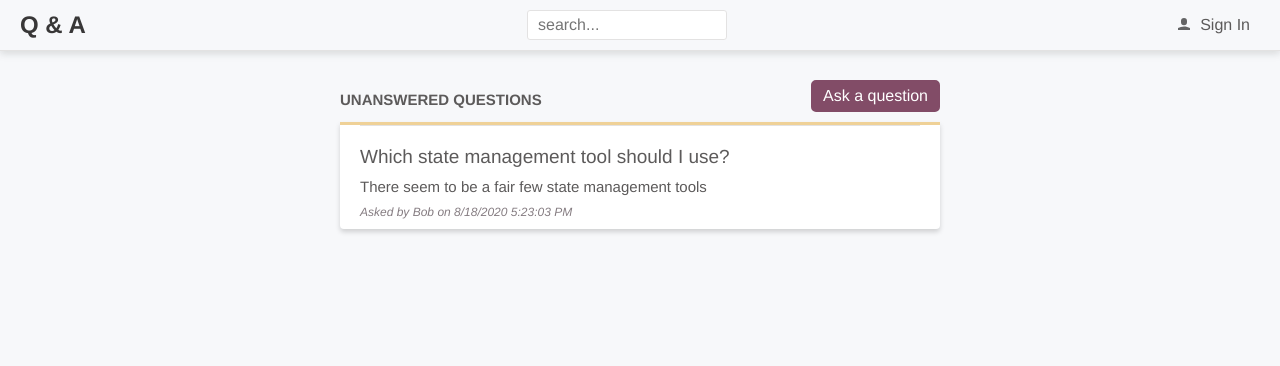
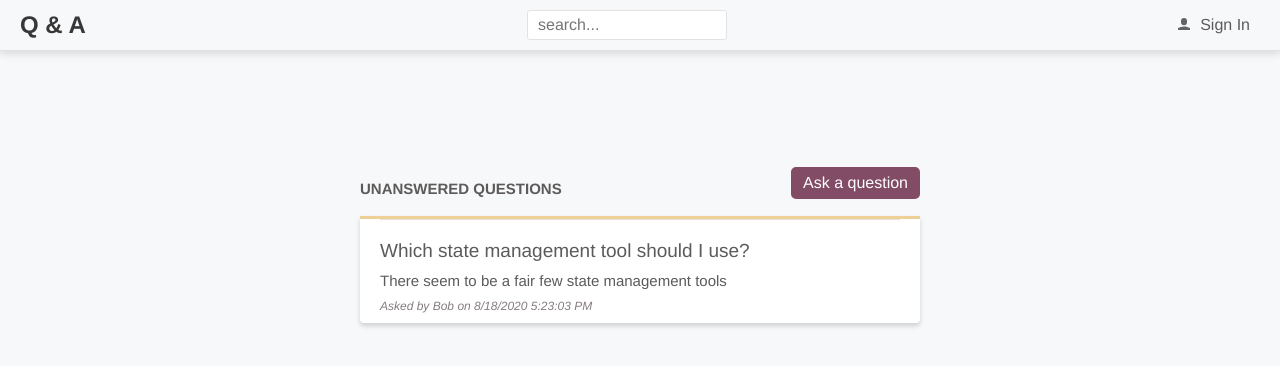
Before and after one commit to KorobetskayaAA/QandA, a React (Create React App) app in the folder frontend/: page / in a window 1280 px wide. Shown: the top 366 px of the page. Built offline with nearby package versions, Linux system fonts and the light colour scheme.

Commit message:
Page and title template

```diff
--- a/frontend/src/HomePage.tsx
+++ b/frontend/src/HomePage.tsx
@@ -4,8 +4,11 @@
 import { PrimaryButton } from './Styles';
 import { QuestionList } from './QuestionList';
 import { getUnansweredQuestions } from './QuestionsData';
+import { Page } from './Page';
+import { PageTitle } from './PageTitle';
 
 export const HomePage = () => (
+  <Page>
     <div
       css={css`
         margin: 50px auto 20px auto;
@@ -29,10 +32,11 @@
             text-transform: uppercase;
           `}
         >
-        Unanswered Questions
+          <PageTitle>Unanswered Questions</PageTitle>
         </h2>
         <PrimaryButton>Ask a question</PrimaryButton>
       </div>
       <QuestionList data={getUnansweredQuestions()} />
     </div>
+  </Page>
 );
--- /dev/null
+++ b/frontend/src/Page.tsx
@@ -0,0 +1,21 @@
+import React, { FC } from 'react';
+/** @jsx jsx */
+import { css, jsx } from '@emotion/core';
+import { PageTitle } from './PageTitle';
+
+interface Props {
+  title?: string;
+}
+
+export const Page: FC<Props> = ({ title, children }) => (
+  <div
+    css={css`
+      margin: 50px auto 20px auto;
+      padding: 30px 20px;
+      max-width: 600px;
+    `}
+  >
+    {title && <PageTitle>{title}</PageTitle>}
+    {children}
+  </div>
+);
--- /dev/null
+++ b/frontend/src/PageTitle.tsx
@@ -0,0 +1,9 @@
+import styled from '@emotion/styled';
+
+export const PageTitle = styled.h2`
+  font-size: 15px;
+  font-weight: bold;
+  margin: 10px 0px 5px;
+  text-align: center;
+  text-transform: uppercase;
+`;
```
Lines whose indentation alone changed are shown as unchanged.
